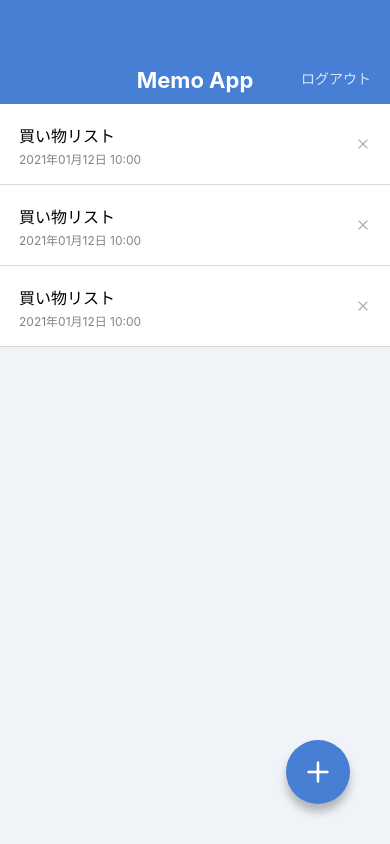
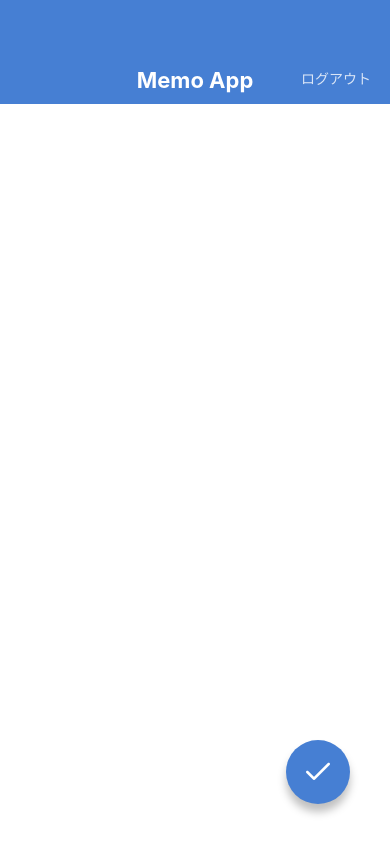
Before and after one commit to hinobori/MemoApp, a React Native app: screen / in a window 390 px wide. Built offline with nearby package versions, Linux system fonts and the light colour scheme.

Commit message:
作成 MemoCreateScreen

```diff
--- a/App.jsx
+++ b/App.jsx
@@ -1,10 +1,12 @@
 import React from 'react';
 
-import MemoListScreen from './src/screens/MemoListScreens';
+// import MemoListScreen from './src/screens/MemoListScreens';
 // import MemoDetailScreen from './src/screens/MemoDetailScreen';
+// import MemoEditScreen from './src/screens/MemoEditScreen';
+import MemoCreateScreen from './src/screens/MemoCreateScreen';
 
 export default function App() {
   return (
-    <MemoListScreen />
+    <MemoCreateScreen />
   );
 }
--- a/package.json
+++ b/package.json
@@ -11,6 +11,7 @@
   },
   "dependencies": {
     "@expo/vector-icons": "^12.0.5",
+    "@use-expo/font": "^2.0.0",
     "expo": "~44.0.0",
     "expo-status-bar": "~1.2.0",
     "prop-types": "^15.8.1",
--- a/src/components/MemoList.jsx
+++ b/src/components/MemoList.jsx
@@ -22,7 +22,7 @@ export default function MemoList() {
                         <Text style={styles.memoListItemDate}>2021年01月12日 10:00</Text>
                     </View>
                     <View>
-                    <Feather name="x" size={16} color="#B0B0B0" />
+                         <Feather name="x" size={16} color="#B0B0B0" />
                     </View>
                 </View>
             </View>
--- /dev/null
+++ b/src/screens/MemoCreateScreen.jsx
@@ -0,0 +1,36 @@
+import React from 'react';
+import {
+    View, TextInput, StyleSheet, KeyboardAvoidingView,
+} from 'react-native';
+
+import AppBar from '../components/AppBar';
+import CircleButton from '../components/CircleButton';
+
+export default function MemoCreateScreen() {
+    return (
+        <KeyboardAvoidingView style={styles.container} behavior="height">
+            <AppBar />
+            <View style={styles.inputContainer}>
+                <TextInput value="" multiline style={styles.input} />
+            </View>
+            <CircleButton name="check" />
+        </KeyboardAvoidingView>
+    );
+}
+
+const styles = StyleSheet.create({
+    container: {
+        flex: 1,
+    },
+    inputContainer: {
+        paddingHorizontal: 27,
+        paddingVertical: 32,
+        flex: 1,
+    },
+    input: {
+        flex: 1,
+        textAlignVertical: 'top',
+        fontSize: 16,
+        lineHeight: 24,
+    },
+});
--- /dev/null
+++ b/src/screens/MemoEditScreen.jsx
@@ -0,0 +1,36 @@
+import React from 'react';
+import {
+    View, Text, TextInput, StyleSheet, KeyboardAvoidingView
+} from 'react-native';
+
+import AppBar from '../components/AppBar';
+import CircleButton from '../components/CircleButton';
+
+export default function MemoEditScreen() {
+    return (
+        <KeyboardAvoidingView style={styles.container} behavior="height">
+            <AppBar />
+            <View style={styles.inputContainer}>
+                <TextInput value="買い物リスト" multiline style={styles.input} />
+            </View>
+            <CircleButton name="check" />
+        </KeyboardAvoidingView>
+    );
+}
+
+const styles = StyleSheet.create({
+    container: {
+        flex: 1,
+    },
+    inputContainer: {
+        paddingHorizontal: 27,
+        paddingVertical: 32,
+        flex: 1,
+    },
+    input: {
+        flex: 1,
+        textAlignVertical: 'top',
+        fontSize: 16,
+        lineHeight: 24,
+    },
+});
```
Also changed, not shown: assets/fons/selection.json (added, +1 -0 lines), src/components/Icon.jsx (added, +18 -0 lines), assets/fons/icomoon.ttf (added), 1 other file (tests, documents, lock files or other folders).
